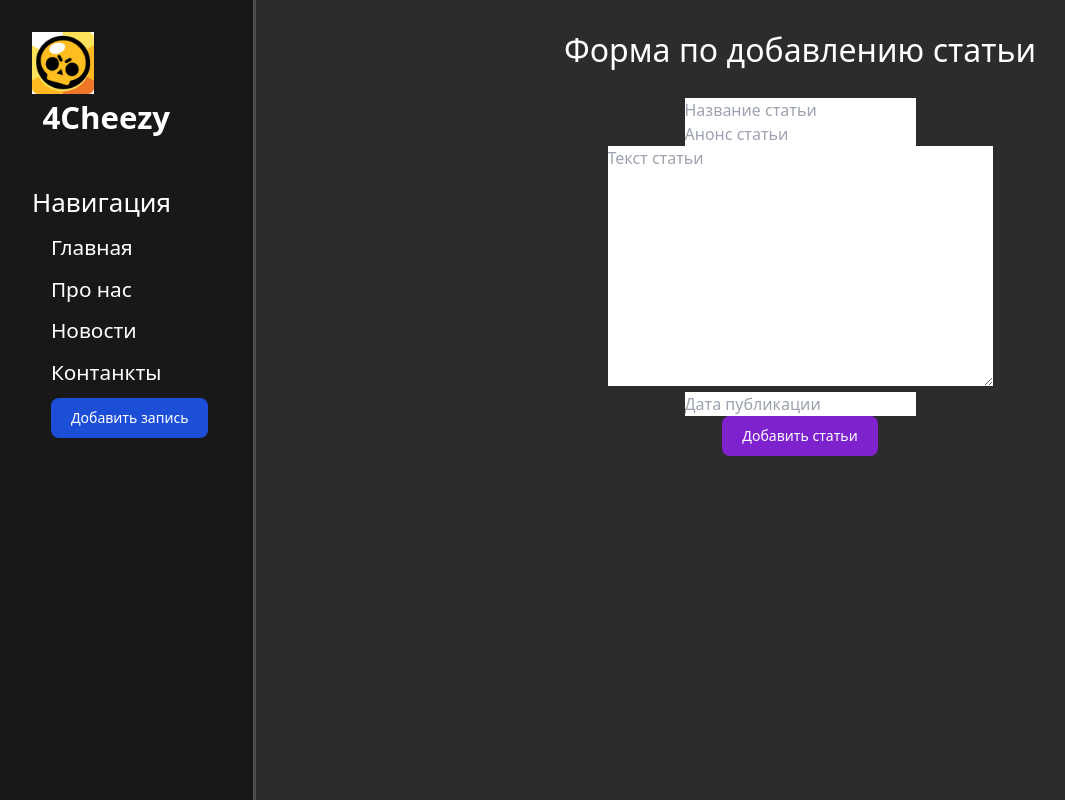
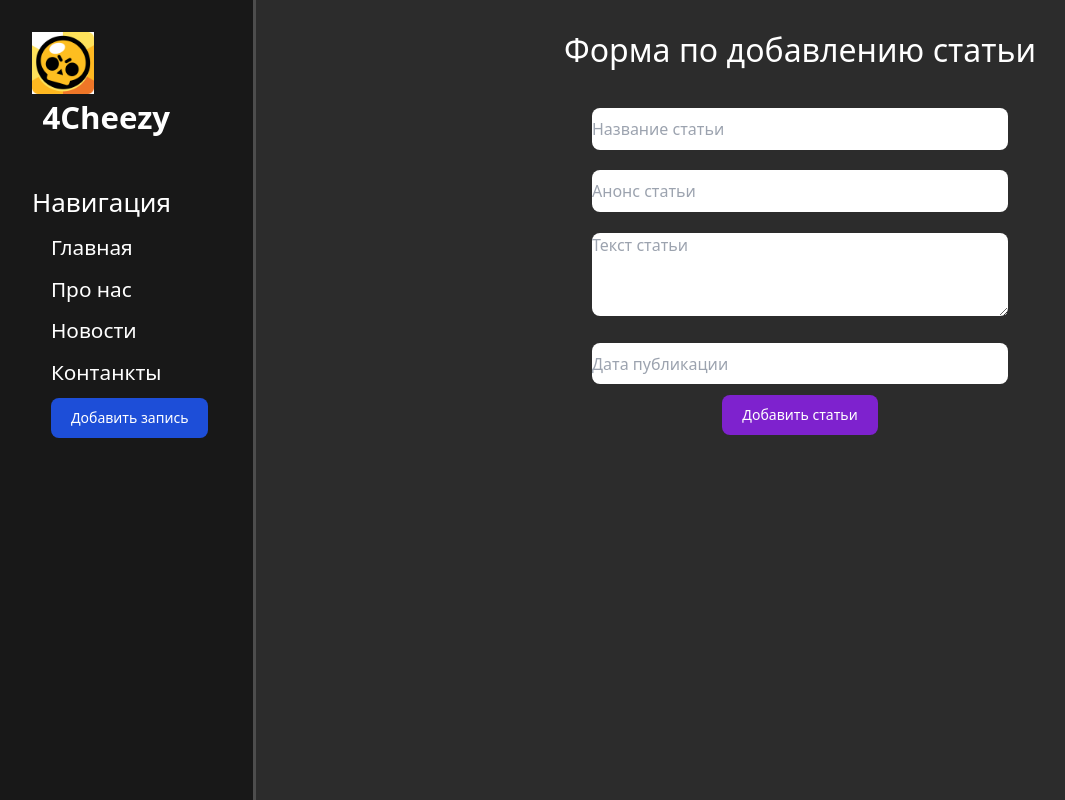
Before and after one commit to pharono75/4Cheezy, a Django app: page /news/create in a window 1280 px wide. Shown: the whole page, without its empty margins (0-1065 px from the left). Run offline with Django 5.2, Linux system fonts and the light colour scheme; some libraries are stand-ins or nearby versions.

Commit message:
updated styles, add styles for forms input

```diff
--- a/django/taskmanager/main/static/main/css/style.css
+++ b/django/taskmanager/main/static/main/css/style.css
@@ -91,7 +91,6 @@ main .features p {
     margin: var(--index) auto;
 }
 
-/* Исправленный стиль для новостей */
 .alert-warning {
     clear: both;
     width: 60%;
@@ -109,3 +108,22 @@ main .features p {
     color: #333;
     font-size: 1.5rem;
 }
+
+.text {
+    margin: calc(var(--index) * .5) auto;
+    width: calc(var(--index) * 20);
+    border-radius: 8px;
+    color: #797979;
+}
+
+.text-input {
+    height: calc(var(--index) * 2);
+}
+
+.text-textarea {
+    height: calc(var(--index) * 4);
+}
+
+.text-date {
+    height: calc(var(--index) * 2);
+}
```
